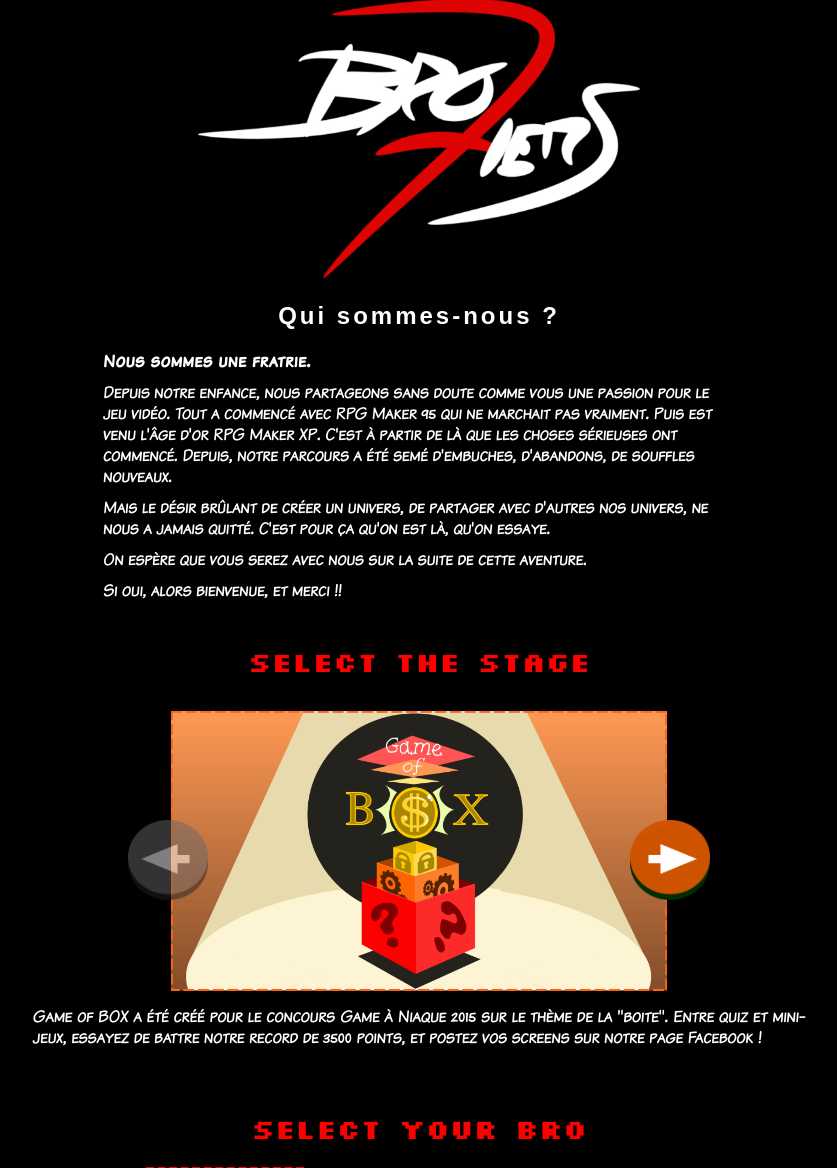
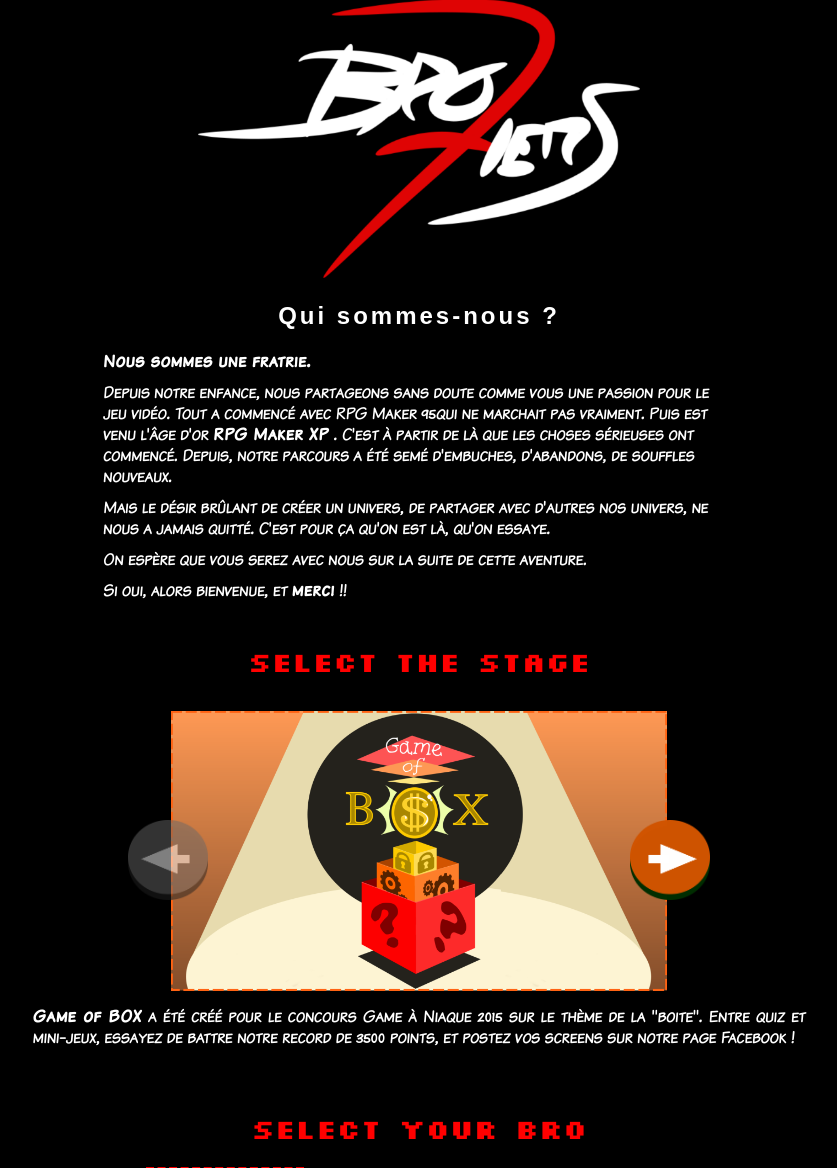
Before and after one commit to Thibeylard/bro7hers.com, a PHP site: page / in a window 1280 px wide. Shown: the part 84-1252 px from the top of the page, without its empty margins (221-1058 px from the left). Run offline with PHP 8.4, Linux system fonts and the light colour scheme; some web fonts are replaced.

Commit message:
Added strong and em tags

```diff
--- a/css/main.css
+++ b/css/main.css
@@ -23,6 +23,14 @@
     font-family: 'silkscreen-bold';
     src: url('../fonts/SilkscreenTitle-Bold.woff') format('woff');
     font-weight: normal;
+    font-style: normal;
+}
+
+strong {
+    font-weight: normal;
+}
+
+em {
     font-style: normal;
 }
 
--- a/index.html
+++ b/index.html
@@ -20,14 +20,14 @@
     <p class="kapsText bold">Nous sommes une fratrie. </p>
     <p class="kapsText">
         Depuis notre enfance, nous partageons sans doute comme vous une passion
-        pour le jeu vidéo. Tout a commencé avec RPG Maker 95 qui ne marchait pas vraiment.
-        Puis est venu l'âge d'or RPG Maker XP. C'est à partir de là que les choses sérieuses ont
+        pour le <strong>jeu vidéo</strong>. Tout a commencé avec RPG Maker 95qui ne marchait pas vraiment.
+        Puis est venu l'âge d'or <em class="bold">RPG Maker XP</em> . C'est à partir de là que les choses sérieuses ont
         commencé. Depuis, notre parcours a été semé d'embuches, d'abandons, de souffles nouveaux.</p>
     <p class="kapsText">
         Mais le désir brûlant de créer un univers, de partager avec d'autres nos univers, ne nous a
         jamais quitté. C'est pour ça qu'on est là, qu'on essaye.</p>
     <p class="kapsText">On espère que vous serez avec nous sur la suite de cette aventure.</p>
-    <p class="kapsText">Si oui, alors bienvenue, et merci !!</p>
+    <p class="kapsText">Si oui, alors bienvenue, et <span class="bold">merci</span> !!</p>
 </section>
 <section id="gameSection">
     <h2 class="pixelTitle">SELECT THE STAGE</h2>
@@ -38,7 +38,7 @@
         <div class="gameWrapper">
             <img class="gamePicture" src="img/gobBanner.png">
             <p class="gameDescription kapsText">
-                Game of BOX a été créé pour le concours Game à Niaque 2015 sur le thème de la "boite".
+                <em class="bold">Game of BOX</em> a été créé pour le concours <strong>Game à Niaque 2015</strong> sur le thème de la "boite".
                 Entre quiz et mini-jeux, essayez de battre notre record de 3500 points, et postez vos screens
                 sur notre page Facebook !
             </p>
@@ -46,7 +46,7 @@
         <div class="gameWrapper">
             <img class="gamePicture" src="img/modBanner.png">
             <p class="gameDescription kapsText">
-                Notre participation au "Underground Jam" sur le site Scirra (Construct 2 et 3) en 2015 !
+                Notre participation au "Underground Jam" sur le site <em>Scirra (Construct 2 et 3)</em> en 2015 !
                 Le jeu ? Incarnez un Commando de Taupe dans un jeu de puzzle et de rapidité pour défaire votre pire
                 ennemi,
                 Mr Mecha, le fermier sans scrupules.
```
